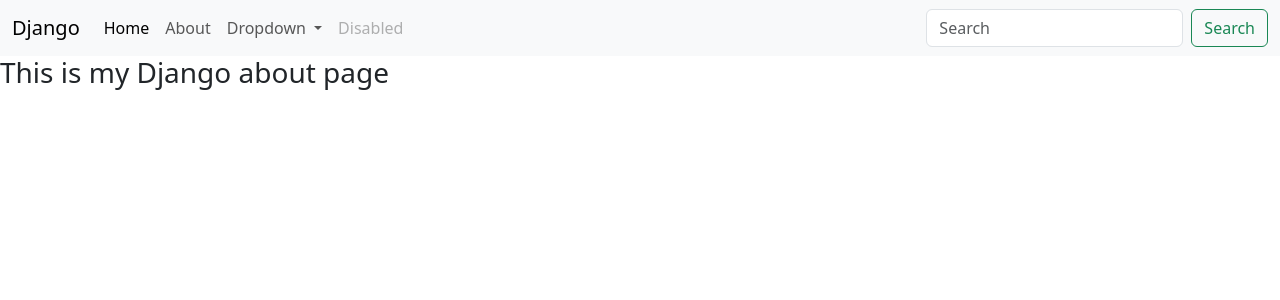
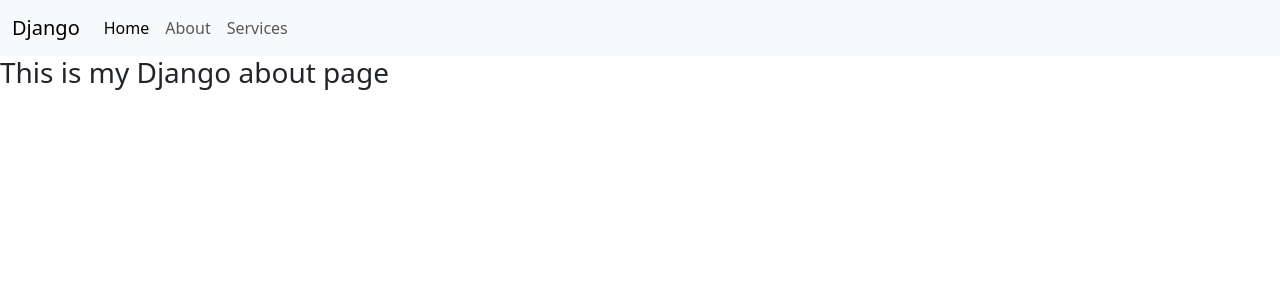
Before and after one commit to lalloyce/businessportfolio, a Django app: page /about/ in a window 1280 px wide. Shown: the top 300 px of the page. Run offline with Django 4.2, Linux system fonts and the light colour scheme.

Commit message:
revised navs

```diff
--- a/school/teachers/templates/about.html
+++ b/school/teachers/templates/about.html
@@ -8,37 +8,22 @@
 <body>
     <nav class="navbar navbar-expand-lg bg-body-tertiary">
       <div class="container-fluid">
-        <a class="navbar-brand" href="./home.html">Django</a>
+        <a class="navbar-brand" href="#">Django</a>
         <button class="navbar-toggler" type="button" data-bs-toggle="collapse" data-bs-target="#navbarSupportedContent" aria-controls="navbarSupportedContent" aria-expanded="false" aria-label="Toggle navigation">
           <span class="navbar-toggler-icon"></span>
         </button>
         <div class="collapse navbar-collapse" id="navbarSupportedContent">
           <ul class="navbar-nav me-auto mb-2 mb-lg-0">
             <li class="nav-item">
-              <a class="nav-link active" aria-current="page" href="./home.html">Home</a>
+              <a class="nav-link active" aria-current="page" href="/">Home</a>
             </li>
             <li class="nav-item">
-              <a class="nav-link" href="./about.html">About</a>
-            </li>
-            <li class="nav-item dropdown">
-              <a class="nav-link dropdown-toggle" href="#" role="button" data-bs-toggle="dropdown" aria-expanded="false">
-                Dropdown
-              </a>
-              <ul class="dropdown-menu">
-                <li><a class="dropdown-item" href="#">Action</a></li>
-                <li><a class="dropdown-item" href="#">Another action</a></li>
-                <li><hr class="dropdown-divider"></li>
-                <li><a class="dropdown-item" href="#">Something else here</a></li>
-              </ul>
+              <a class="nav-link" href="/about/">About</a>
             </li>
             <li class="nav-item">
-              <a class="nav-link disabled" aria-disabled="true">Disabled</a>
+              <a class="nav-link" href="/services/">Services</a>
             </li>
           </ul>
-          <form class="d-flex" role="search">
-            <input class="form-control me-2" type="search" placeholder="Search" aria-label="Search">
-            <button class="btn btn-outline-success" type="submit">Search</button>
-          </form>
         </div>
       </div>
     </nav>
```
Also changed, not shown: school/teachers/templates/home.html (+3 -18 lines), school/teachers/templates/services.html (+24 -0 lines).
